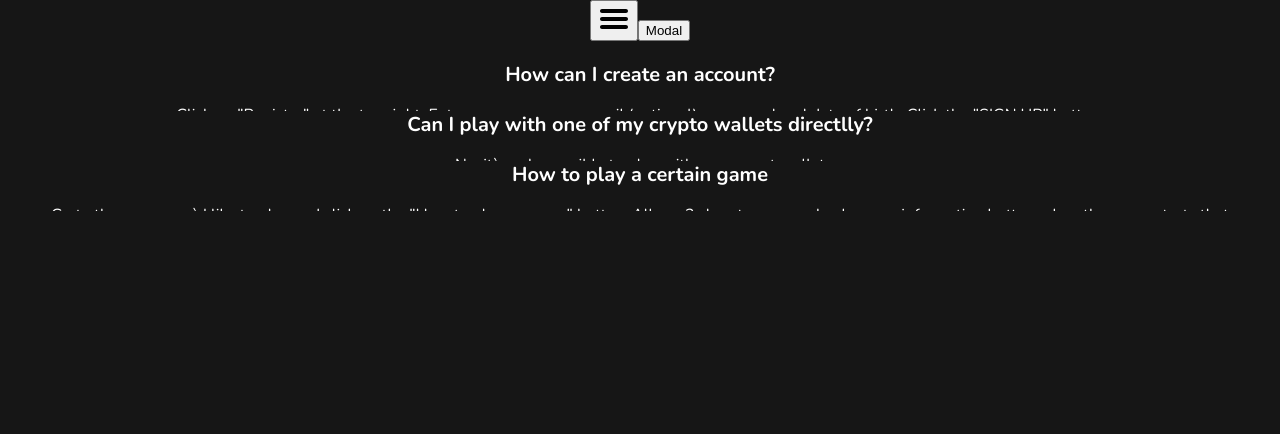
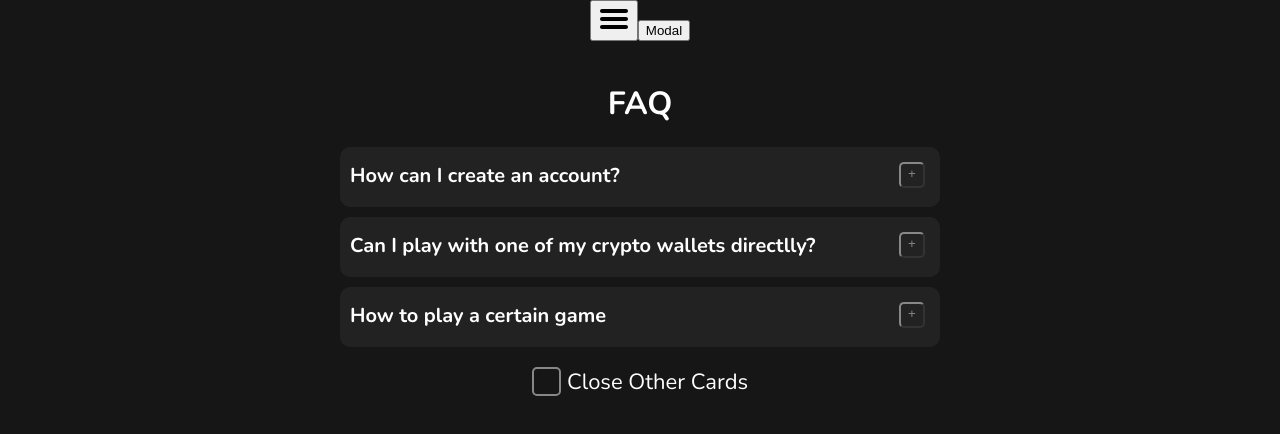
Before and after one commit to 0vydke/reacts, a React (Create React App) app: page /views/faq in a window 1280 px wide. Shown: the top 434 px of the page. Built offline with nearby package versions, Linux system fonts and the light colour scheme.

Commit message:
Created FAQ

```diff
--- a/src/App.scss
+++ b/src/App.scss
@@ -1,12 +1,13 @@
 @import '/src/assets/scss/fonts.scss';
-@import '/src/assets/scss/buttons.scss';
+@import '/src/assets/scss/inputs.scss';
+@import '/src/assets/scss/variables.scss';
 
 .App {
     text-align: center;
     height: 100vh;
     display: flex;
     flex-direction: row;
-    background-color: #161616;
+    background-color: $background;
     color: white;
 }
 .content{
--- a/src/assets/scss/buttons.scss
+++ /dev/null
@@ -1,34 +0,0 @@
-button.close{
-    top: 10px;
-    right: 10px;
-    width: 35px;
-    height: 35px;
-    color: #878787;
-    font-size: 25px;
-    background: none;
-    position: absolute;
-    line-height: 23px;
-    transition: 0.1s;
-    border-radius: 10px;
-    font-family: $app-font;
-    border: 1px solid #878787;
-    &:hover{
-        color: white;
-        border-color: white;
-    }
-}
-button[type='submit']{
-    font-family: $app-font;
-    font-size: 20px;
-    font-weight: 600;
-    border: 0;
-    border-radius: 10px;
-    width: 100%;
-    color: white;
-    padding: 10px;
-    transition: 0.1s;
-    background-color: #2c4fe3;
-    &:hover{
-        background-color: #667fec;
-    }
-}
--- a/src/assets/scss/index.scss
+++ b/src/assets/scss/index.scss
@@ -1,5 +1,4 @@
 @import './fonts.scss';
-@import './buttons.scss';
 body {
     margin: 0;
     font-family: $app-font,-apple-system, BlinkMacSystemFont, 'Segoe UI', 'Roboto', 'Oxygen', 'Ubuntu', 'Cantarell', 'Fira Sans', 'Droid Sans', 'Helvetica Neue', sans-serif;
--- /dev/null
+++ b/src/assets/scss/inputs.scss
@@ -0,0 +1,134 @@
+@import './variables.scss';
+button.close{
+    top: 10px;
+    right: 10px;
+    width: 35px;
+    height: 35px;
+    color: $gray;
+    font-size: 25px;
+    background: none;
+    position: absolute;
+    line-height: 23px;
+    transition: 0.1s;
+    border-radius: 10px;
+    font-family: $app-font;
+    border: 1px solid $gray;
+    &:hover{
+        color: white;
+        border-color: white;
+    }
+}
+button[type='submit']{
+    font-family: $app-font;
+    font-size: 20px;
+    font-weight: 600;
+    border: 0;
+    border-radius: 10px;
+    width: 100%;
+    color: white;
+    padding: 10px;
+    transition: 0.1s;
+    background-color: #2c4fe3;
+    &:hover{
+        background-color: #667fec;
+    }
+}
+
+button.toggle{
+    right: 15px;
+    top: 15px;
+    height: 26px;
+    width: 26px;
+    background: none;
+    border-radius: 5px;
+    position: absolute;
+    display: flex;
+    border-color: $gray;
+    transition: 0.1s;
+    &:hover{
+        border-color: white;
+        &::before{
+            color: white;
+        }
+    }
+    &::before{
+        content: '+';
+        color: $gray;
+        text-align: center;
+        line-height: 18px;
+        width: 20px;
+    }
+    &.expanded{
+        &::before{
+            content: '-';
+        }
+    }
+}
+.open{
+    button.toggle{
+        border-color: white;
+        &::before{
+            content: '-';
+            color: white;
+            text-align: center;
+            line-height: 18px;
+            width: 20px;
+        }
+    }
+}
+
+.checkbox-container {
+    display: block;
+    position: relative;
+    padding-left: 35px;
+    margin-bottom: 12px;
+    cursor: pointer;
+    font-size: 22px;
+    -webkit-user-select: none;
+    -moz-user-select: none;
+    -ms-user-select: none;
+    user-select: none;
+    width: max-content;
+    input {
+        position: absolute;
+        opacity: 0;
+        cursor: pointer;
+        height: 0;
+        width: 0;
+    }
+    input:checked ~ .checkmark {
+        border: 2px solid rgb(164, 164, 164);
+    }
+    input:checked ~ .checkmark:after {
+        display: block;
+    }
+    .checkmark {
+        position: absolute;
+        top: 0;
+        left: 0;
+        height: 25px;
+        width: 25px;
+        background-color: none;
+        border-radius: 5px;
+        border: 2px solid $gray;
+        &:after {
+            content: "";
+            position: absolute;
+            display: none;
+        }
+    }
+    &:hover input ~ .checkmark {
+        border-color: white;
+    }
+    .checkmark:after {
+        left: 9px;
+        top: 5px;
+        width: 5px;
+        height: 10px;
+        border: solid rgb(255, 255, 255); // color of the checkmark
+        border-width: 0 3px 3px 0;
+        -webkit-transform: rotate(45deg);
+        -ms-transform: rotate(45deg);
+        transform: rotate(45deg);
+    }
+}
--- /dev/null
+++ b/src/assets/scss/variables.scss
@@ -0,0 +1,3 @@
+$background: #161616;
+$background-light: #222222;
+$gray: #878787;
--- a/src/components/sidebar/sidebar.scss
+++ b/src/components/sidebar/sidebar.scss
@@ -1,8 +1,9 @@
+@import '/src/assets/scss/variables.scss';
 aside{
     max-width: 350px;
     width: 100%;
     height: 100%;
-    background: #222222;
+    background: $background-light;
     transition: 0.2s;
     overflow: hidden;
     position: relative;
--- a/src/views/faq/faq.js
+++ b/src/views/faq/faq.js
@@ -6,30 +6,61 @@ export default class Faq extends React.Component {
   constructor(props) {
     super(props);
     this.state = {
+      closeOthers: false,
       questions: [
-        {question: 'How can I create an account?', answer: 'Click on "Register" at the top right. Enter your username, email (optional), password and date of birth. Click the "SIGN UP" button.'},
-        {question: 'Can I play with one of my crypto wallets directlly?', answer: 'No, it`s only possible to play with an account wallet'},
-        {question: 'How to play a certain game', answer: ' Go to the game you`d like to play and click on the "How to play <game>" button. All our 3rd party games also have an information button when the game starts that explains how each game works.'},
+        {open: false, question: 'How can I create an account?', answer: 'Click on "Register" at the top right. Enter your username, email (optional), password and date of birth. Click the "SIGN UP" button.'},
+        {open: false, question: 'Can I play with one of my crypto wallets directlly?', answer: 'No, it`s only possible to play with an account wallet'},
+        {open: false, question: 'How to play a certain game', answer: ' Go to the game you`d like to play and click on the "How to play <game>" button. All our 3rd party games also have an information button when the game starts that explains how each game works.'},
       ]
     }
 }
+  toggleCloseAll=()=>{
+    this.setState({
+      closeOthers: !this.state.closeOthers
+    })
+  }
 
+  toggleCard(index){
+    let array = this.state.questions
+    if(this.state.closeOthers === false){
+      array[index].open = !array[index].open;
+      this.setState({
+        questions: array
+      })
+    } else {
+      for(let i = 0; i < array.length;i++){
+        if(i == index){
+          array[i].open = !array[i].open;
+        } else {
+          array[i].open = false;
+        }
+      }
+      this.setState({
+        questions: array
+      })
+    }
+  }
 
   render(){
     const { questions } = this.state;
     return (
       <div className="fade-in faq" >
+        <h1>FAQ</h1>
         <div className="questions">
           {questions.map((q, index) => (
-              <div className='question' key={index}>
+              <div className={"question " + (q.open ? 'open' : '')}  key={index}>
                 <h5>{q.question}</h5>
+                <button onClick={() => this.toggleCard(index)} className='toggle'></button>
                 <p className='answer'>{q.answer}</p>
               </div>
             ))
           }
         </div>
+        <label htmlFor="closeOther" class="checkbox-container">Close Other Cards
+          <input type="checkbox" name="closeOther" id="closeOther" onClick={this.toggleCloseAll}/>
+          <span class="checkmark"></span>
+        </label>
       </div>
     );
   }
-
 }
--- a/src/views/faq/faq.scss
+++ b/src/views/faq/faq.scss
@@ -1,19 +1,46 @@
+@import '/src/assets/scss/variables.scss';
 .faq{
     padding: 20px;
     display: flex;
+    flex-flow: column;
     justify-content: center;
     .questions{
         margin: auto;
         display: flex;
         flex-flow: column;
-
+        max-width: 600px;
+        gap: 10px;
     }
     .question{
-        max-height: 50px;
+        max-height: 40px;
         overflow: hidden;
+        padding: 10px;
+        position: relative;
+        background: $background-light;
+        border-radius: 10px;
+        transition: max-height 0.3s cubic-bezier(0, 1, 0, 1);
         h5{
             font-size: 20px;
-            margin: 0;
+            margin: 5px 0;
+            text-align: left;
+            width: calc(100% - 45px);
+            overflow: hidden;
+            white-space: nowrap;
+            text-overflow: ellipsis;
+        }
+        p{
+            text-align: left;
+            margin-top: 20px;
+        }
+        &.open{
+            max-height: 500px;
+            transition: max-height 0.7s ease-in;
+            h5{
+                white-space:unset;
+            }
         }
     }
+    .checkbox-container{
+        margin: 20px auto;
+    }
 }
```
